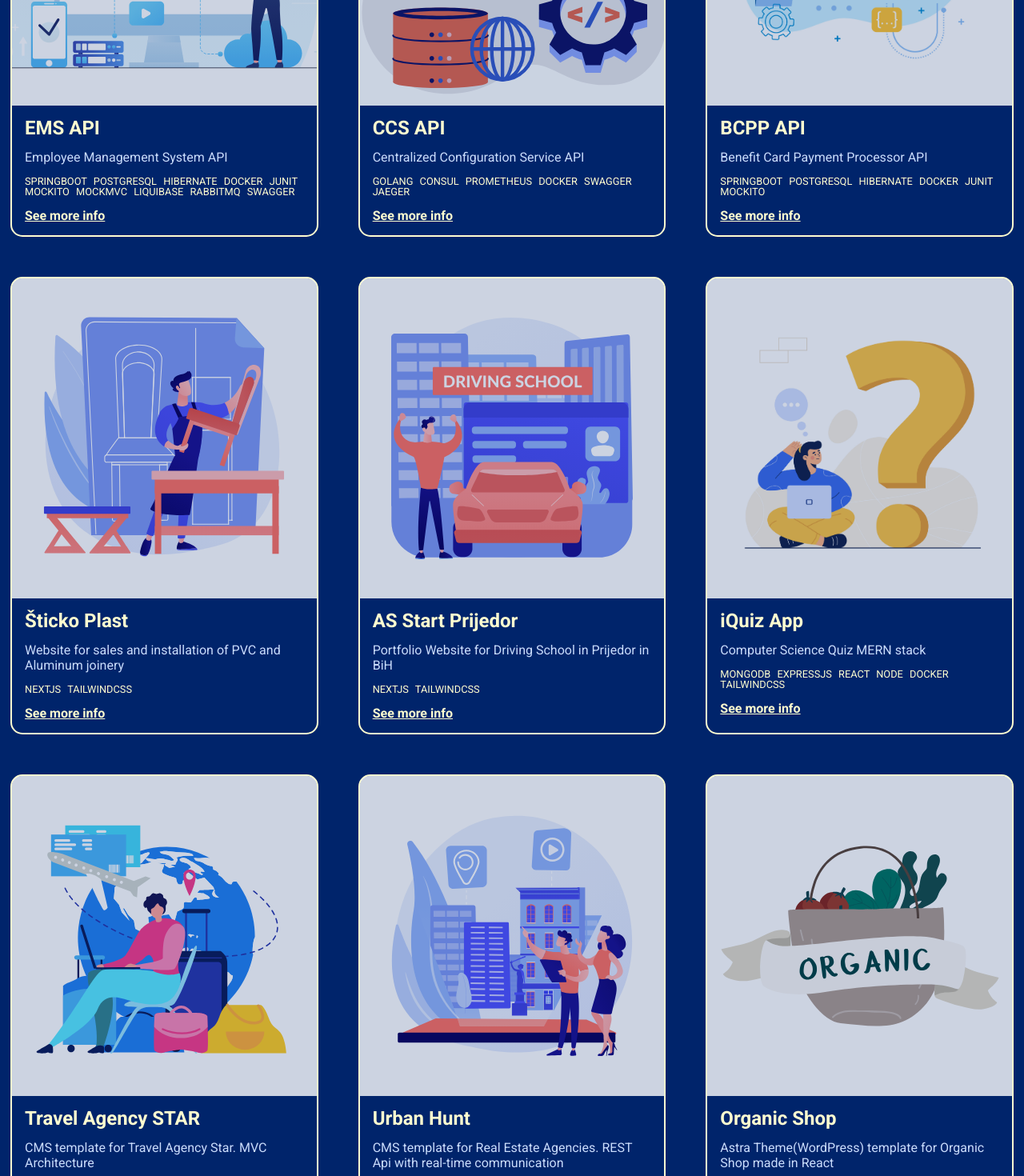
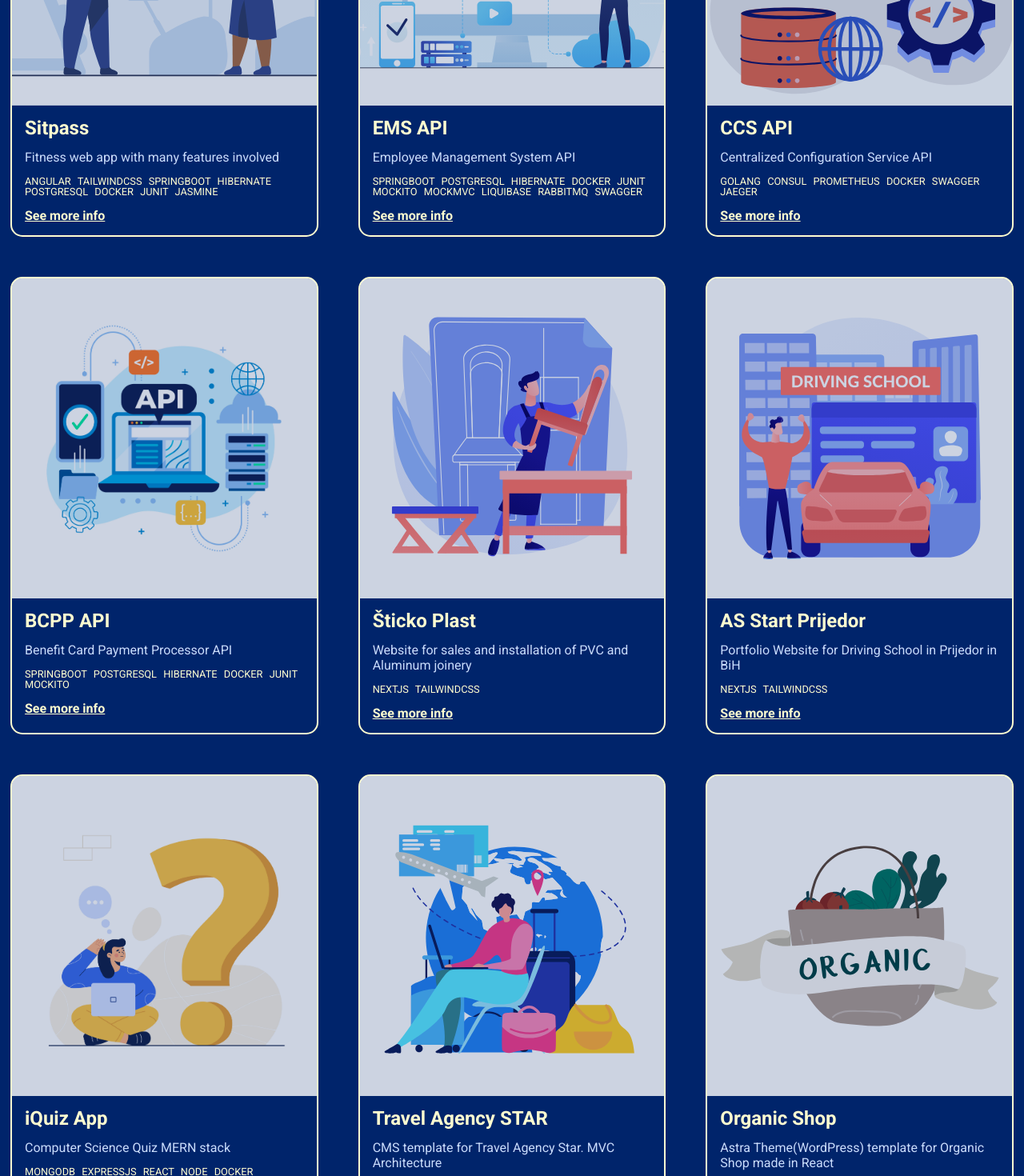
Before and after one commit to stjepanoviccc/my-portfolio-website, a React (Create React App) app: page / in a window 1280 px wide. Shown: the part 1160-2630 px from the top of the page at 80% size. Built offline with nearby package versions, Linux system fonts and the light colour scheme.

Commit message:
Updated projects

```diff
--- a/src/components/Projects.js
+++ b/src/components/Projects.js
@@ -11,6 +11,7 @@ const Projects = () => {
                 <h2 id="projects" className={headerStyles.h2}>My Projects</h2>
             </div>
             <div className={styles.projectsHolder}>
+                <Card img="/projects-fitness.svg" title="Sitpass" desc="Fitness web app with many features involved" technologies="ANGULAR TAILWINDCSS SPRINGBOOT HIBERNATE POSTGRESQL DOCKER JUNIT JASMINE" href="github.com/stjepanoviccc/sitpass"/>
                 <Card img="/projects-ems-api.svg" title="EMS API" desc="Employee Management System API" technologies="SPRINGBOOT POSTGRESQL HIBERNATE DOCKER JUNIT MOCKITO MOCKMVC LIQUIBASE RABBITMQ SWAGGER" href="github.com/stjepanoviccc/employee-management-system"/>
                 <Card img="/projects-ccs-api.svg" title="CCS API" desc="Centralized Configuration Service API" technologies="GOLANG CONSUL PROMETHEUS DOCKER SWAGGER JAEGER" href="https://github.com/stjepanoviccc/centralized-configuration-service"/>
                 <Card img="/projects-api.jpg" title="BCPP API" desc="Benefit Card Payment Processor API" technologies="SPRINGBOOT POSTGRESQL HIBERNATE DOCKER JUNIT MOCKITO" href="github.com/stjepanoviccc/benefit-card-payment-processor"/>
@@ -18,7 +19,6 @@ const Projects = () => {
                 <Card img="/projects-asstart.svg" title="AS Start Prijedor" desc="Portfolio Website for Driving School in Prijedor in BiH" technologies="NEXTJS TAILWINDCSS" href="asstartprijedor.com"/>
                 <Card img="/projects-quiz.jpg" title="iQuiz App" desc="Computer Science Quiz MERN stack" technologies="MONGODB EXPRESSJS REACT NODE DOCKER TAILWINDCSS" href="github.com/stjepanoviccc/iquiz-app"/>
                 <Card img="/projects-tastar.svg" title="Travel Agency STAR" desc="CMS template for Travel Agency Star. MVC Architecture" technologies="SPRINGBOOT THYMELEAF JQUERY TAILWINDCSS MYSQL" href="github.com/stjepanoviccc/travel-agency-star"/>
-                <Card img="/projects-urbanhunt.svg" title="Urban Hunt" desc="CMS template for Real Estate Agencies. REST Api with real-time communication" technologies="NODE SPRINGBOOT REACT TAILWINDCSS MYSQL" href="github.com/stjepanoviccc/urban-hunt-backend"/>
                 <Card img="/projects-organic.svg" title="Organic Shop" desc="Astra Theme(WordPress) template for Organic Shop made in React" technologies="REACT SASS FIREBASE" href="organic-shop-react.netlify.app/"/>
             </div>
             <a className={styles.repoLink} href="https://github.com/stjepanoviccc?tab=repositories" target="_blank" rel="noreferrer">View more  ...</a>
```
Also changed, not shown: public/projects-fitness.svg (added).
